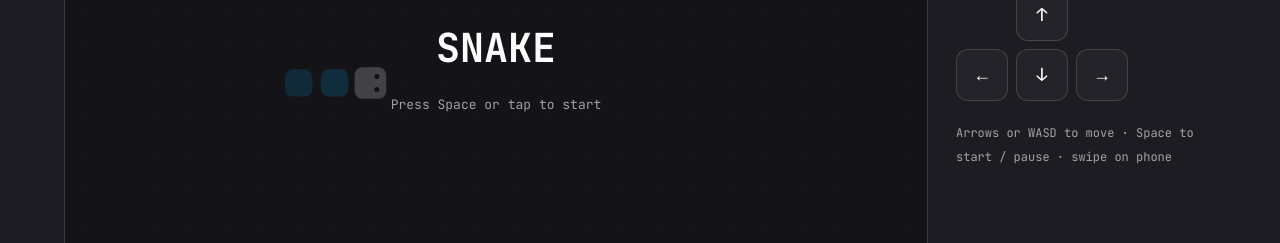
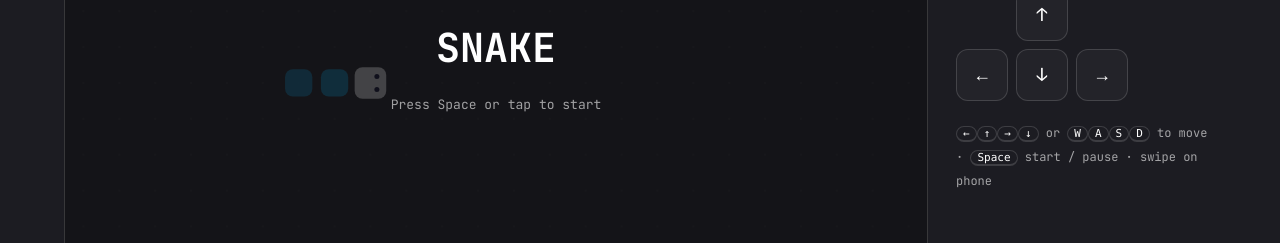
Before and after one commit to Dot010/personal-portfolio, a Next.js app: page / in a window 1280 px wide. Shown: the part 7300-7543 px from the top of the page. Built offline with nearby package versions, Linux system fonts and the light colour scheme; a web font is replaced by a local one.

Commit message:
style(game): show the controls as keyboard keys

```diff
--- a/components/game/Snake.tsx
+++ b/components/game/Snake.tsx
@@ -374,7 +374,18 @@ export default function Snake({ foods }: { foods: string[] }) {
         </div>
 
         <p className="text-xs leading-loose text-white/60">
-          Arrows or WASD to move · Space to start / pause · swipe on phone
+          {["←", "↑", "→", "↓"].map((k) => (
+            <kbd key={k} className="rounded border border-b-2 border-white/15 px-1.5 text-[11px] text-white">
+              {k}
+            </kbd>
+          ))}{" "}
+          or{" "}
+          {["W", "A", "S", "D"].map((k) => (
+            <kbd key={k} className="rounded border border-b-2 border-white/15 px-1.5 text-[11px] text-white">
+              {k}
+            </kbd>
+          ))}{" "}
+          to move · <kbd className="rounded border border-b-2 border-white/15 px-1.5 text-[11px] text-white">Space</kbd> start / pause · swipe on phone
         </p>
       </div>
     </div>
```
